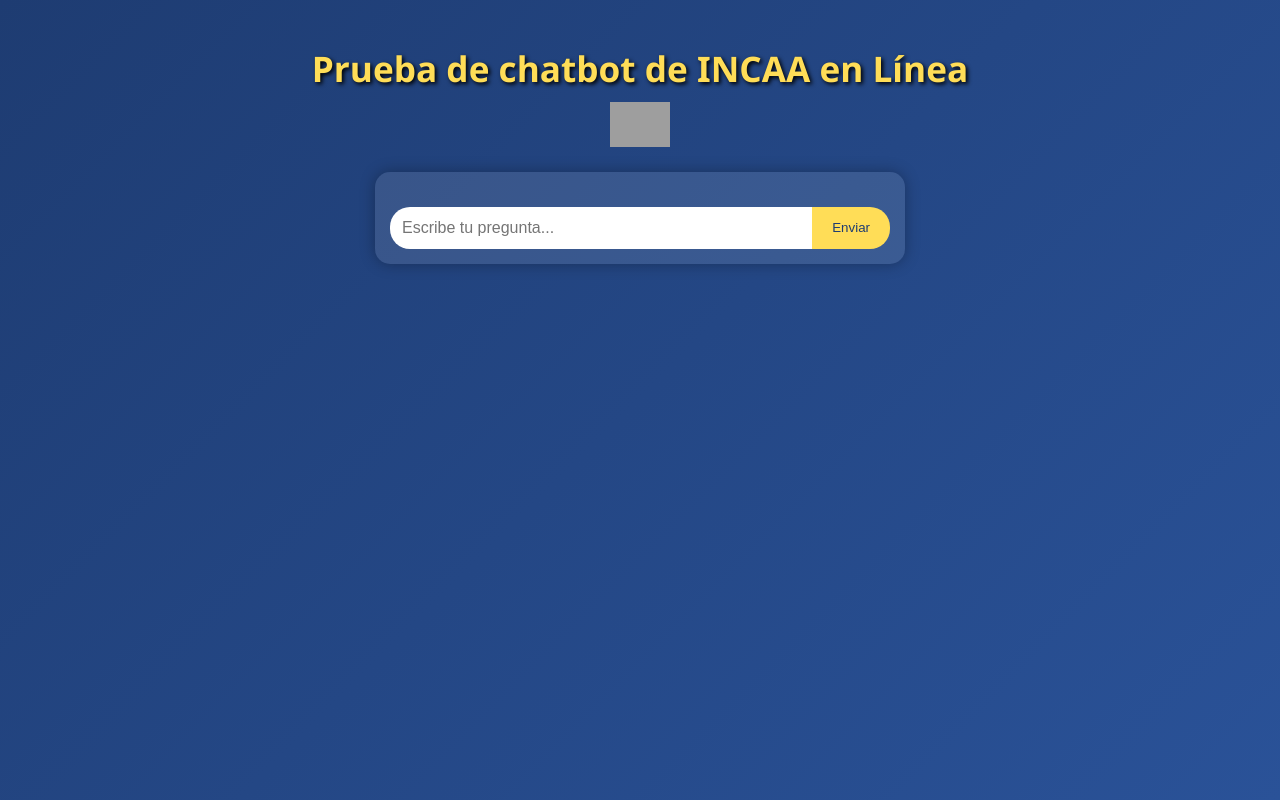
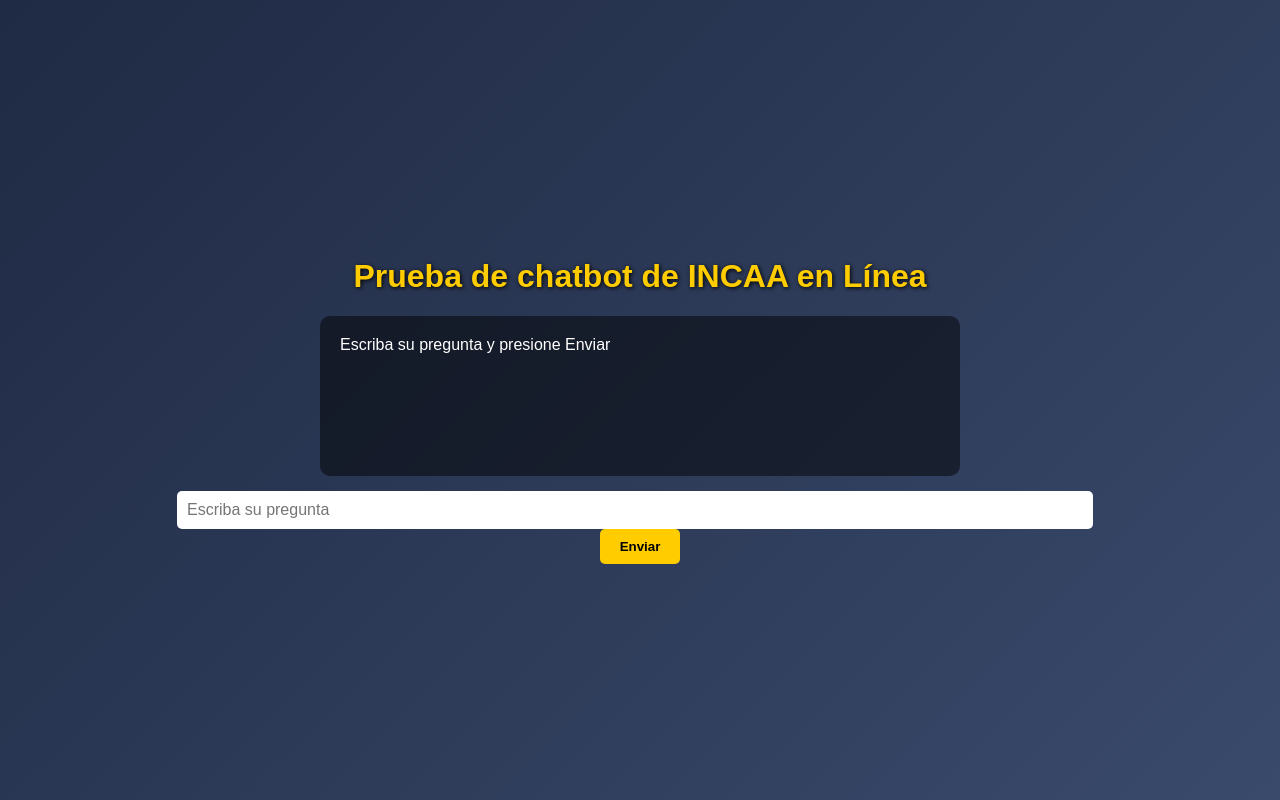
Before and after one commit to Alejandro-tech1312/incaa-chatbot-demo, a Flask app: page / in a window 1280 px wide. Run offline with Flask 3, Linux system fonts and the light colour scheme; grey boxes are pictures that could not be loaded.

Commit message:
Limpiar historial en cada interacción del chatbot

```diff
--- a/templates/index.html
+++ b/templates/index.html
@@ -5,200 +5,85 @@
     <title>Prueba de chatbot de INCAA en Línea</title>
     <style>
         body {
-            font-family: 'Segoe UI', Tahoma, Geneva, Verdana, sans-serif;
-            background: linear-gradient(135deg, #1e3c72, #2a5298);
-            margin: 0;
-            padding: 0;
+            font-family: Arial, sans-serif;
+            background: linear-gradient(135deg, #1f2a44, #3a4a6b);
+            color: #fff;
             display: flex;
             flex-direction: column;
             align-items: center;
-            min-height: 100vh;
-            color: #fff;
+            justify-content: center;
+            height: 100vh;
+            margin: 0;
         }
-
-        header {
-            text-align: center;
+        h1 {
+            color: #ffcc00;
+            text-shadow: 1px 1px 4px #000;
+        }
+        #chat-container {
+            background-color: rgba(0,0,0,0.5);
             padding: 20px;
+            border-radius: 10px;
+            width: 90%;
+            max-width: 600px;
+            min-height: 120px;
+            margin-bottom: 15px;
         }
-
-        header h1 {
-            font-size: 2.2em;
-            color: #ffdd57;
-            text-shadow: 2px 2px 4px #000;
-            margin-bottom: 10px;
+        input {
+            width: 70%;
+            padding: 10px;
+            border-radius: 5px;
+            border: none;
+            margin-right: 10px;
+            font-size: 16px;
         }
-
-        .icono-cine {
-            width: 60px;
+        button {
+            padding: 10px 20px;
+            border: none;
+            border-radius: 5px;
+            background-color: #ffcc00;
+            color: #000;
+            font-weight: bold;
+            cursor: pointer;
+            transition: 0.2s;
         }
-
-        .chat-container {
-            background-color: rgba(255, 255, 255, 0.1);
-            width: 100%;
-            max-width: 500px;
-            border-radius: 15px;
-            padding: 15px;
-            display: flex;
-            flex-direction: column;
-            box-shadow: 0 0 15px rgba(0,0,0,0.3);
+        button:hover {
+            background-color: #e6b800;
         }
-
-        #chat-box {
-            flex: 1;
-            overflow-y: auto;
-            margin-bottom: 10px;
-            max-height: 400px;
-        }
-
-        .mensaje {
-            padding: 10px 15px;
+        p {
             margin: 5px 0;
-            border-radius: 20px;
-            max-width: 80%;
-            word-wrap: break-word;
-            opacity: 0;
-            transform: translateY(10px);
-            animation: fadeIn 0.5s forwards;
-        }
-
-        .usuario {
-            background-color: #ffdd57;
-            color: #1e3c72;
-            align-self: flex-end;
-        }
-
-        .bot {
-            background-color: rgba(255, 255, 255, 0.3);
-            align-self: flex-start;
-        }
-
-        @keyframes fadeIn {
-            to {
-                opacity: 1;
-                transform: translateY(0);
-            }
-        }
-
-        .typing {
-            display: flex;
-            align-items: center;
-            gap: 5px;
-            margin: 5px 0;
-            font-style: italic;
-            opacity: 0;
-            transform: translateY(10px);
-            animation: fadeIn 0.5s forwards;
-        }
-
-        .dot {
-            width: 8px;
-            height: 8px;
-            background-color: #fff;
-            border-radius: 50%;
-            animation: blink 1s infinite;
-        }
-
-        .dot:nth-child(2) { animation-delay: 0.2s; }
-        .dot:nth-child(3) { animation-delay: 0.4s; }
-
-        @keyframes blink {
-            0%, 80%, 100% { opacity: 0; }
-            40% { opacity: 1; }
-        }
-
-        form {
-            display: flex;
-            margin-top: 10px;
-        }
-
-        input[type="text"] {
-            flex: 1;
-            padding: 12px;
-            border-radius: 20px 0 0 20px;
-            border: none;
-            font-size: 1em;
-        }
-
-        button {
-            padding: 12px 20px;
-            background-color: #ffdd57;
-            color: #1e3c72;
-            border: none;
-            border-radius: 0 20px 20px 0;
-            cursor: pointer;
-            transition: 0.3s;
-        }
-
-        button:hover {
-            background-color: #ffc107;
         }
     </style>
 </head>
 <body>
-    <header>
-        <h1>Prueba de chatbot de INCAA en Línea</h1>
-        <img class="icono-cine" src="https://cdn-icons-png.flaticon.com/512/69/69524.png" alt="Icono Cine">
-    </header>
-
-    <div class="chat-container">
-        <div id="chat-box"></div>
-        <form id="chat-form">
-            <input type="text" id="mensaje" name="mensaje" required placeholder="Escribe tu pregunta...">
-            <button type="submit">Enviar</button>
-        </form>
-    </div>
+    <h1>Prueba de chatbot de INCAA en Línea</h1>
+    <div id="chat-container">Escriba su pregunta y presione Enviar</div>
+    <input id="user-input" type="text" placeholder="Escriba su pregunta">
+    <button onclick="enviarPregunta()">Enviar</button>
 
     <script>
-        const form = document.getElementById('chat-form');
-        const chatBox = document.getElementById('chat-box');
+        function enviarPregunta() {
+            const mensaje = document.getElementById('user-input').value.trim();
+            if (!mensaje) return;
 
-        form.addEventListener('submit', async (e) => {
-            e.preventDefault();
-            const mensajeUsuario = document.getElementById('mensaje').value;
+            fetch('/chat', {
+                method: 'POST',
+                headers: { 'Content-Type': 'application/json' },
+                body: JSON.stringify({ mensaje })
+            })
+            .then(response => response.json())
+            .then(data => {
+                const container = document.getElementById('chat-container');
+                container.innerHTML = ''; // 🔹 Limpiar chat previo
+                container.innerHTML = `<p><strong>Tú:</strong> ${mensaje}</p>
+                                       <p><strong>Chatbot:</strong> ${data.respuesta}</p>`;
+            })
+            .catch(err => {
+                const container = document.getElementById('chat-container');
+                container.innerHTML = `<p style="color:red;">Error: no se pudo conectar con el chatbot.</p>`;
+            });
 
-            // Mostrar mensaje del usuario
-            const divUsuario = document.createElement('div');
-            divUsuario.className = 'mensaje usuario';
-            divUsuario.textContent = mensajeUsuario;
-            chatBox.appendChild(divUsuario);
-            chatBox.scrollTop = chatBox.scrollHeight;
-
-            // Mostrar animación "bot escribiendo"
-            const typingDiv = document.createElement('div');
-            typingDiv.className = 'typing';
-            typingDiv.innerHTML = '<div class="dot"></div><div class="dot"></div><div class="dot"></div>';
-            chatBox.appendChild(typingDiv);
-            chatBox.scrollTop = chatBox.scrollHeight;
-
-            try {
-                const res = await fetch('/chat', {
-                    method: 'POST',
-                    headers: { 'Content-Type': 'application/json' },
-                    body: JSON.stringify({ mensaje: mensajeUsuario })
-                });
-                const data = await res.json();
-
-                // Eliminar animación
-                chatBox.removeChild(typingDiv);
-
-                // Mostrar respuesta del bot
-                const divBot = document.createElement('div');
-                divBot.className = 'mensaje bot';
-                divBot.textContent = data.respuesta;
-                chatBox.appendChild(divBot);
-                chatBox.scrollTop = chatBox.scrollHeight;
-
-            } catch (error) {
-                chatBox.removeChild(typingDiv);
-
-                const divBot = document.createElement('div');
-                divBot.className = 'mensaje bot';
-                divBot.textContent = "Error: no se pudo conectar con el chatbot.";
-                chatBox.appendChild(divBot);
-            }
-
-            document.getElementById('mensaje').value = '';
-        });
+            document.getElementById('user-input').value = ''; // limpiar input
+        }
     </script>
 </body>
 </html>
```
